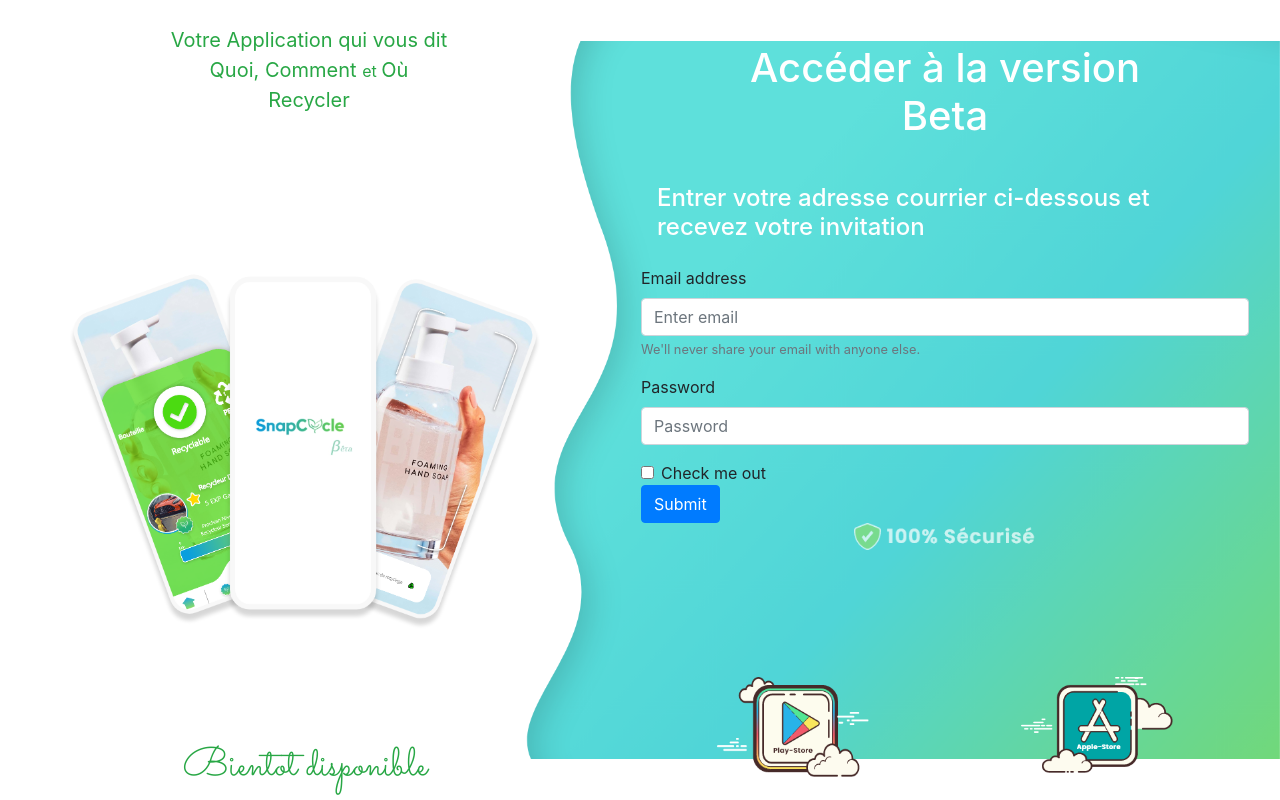
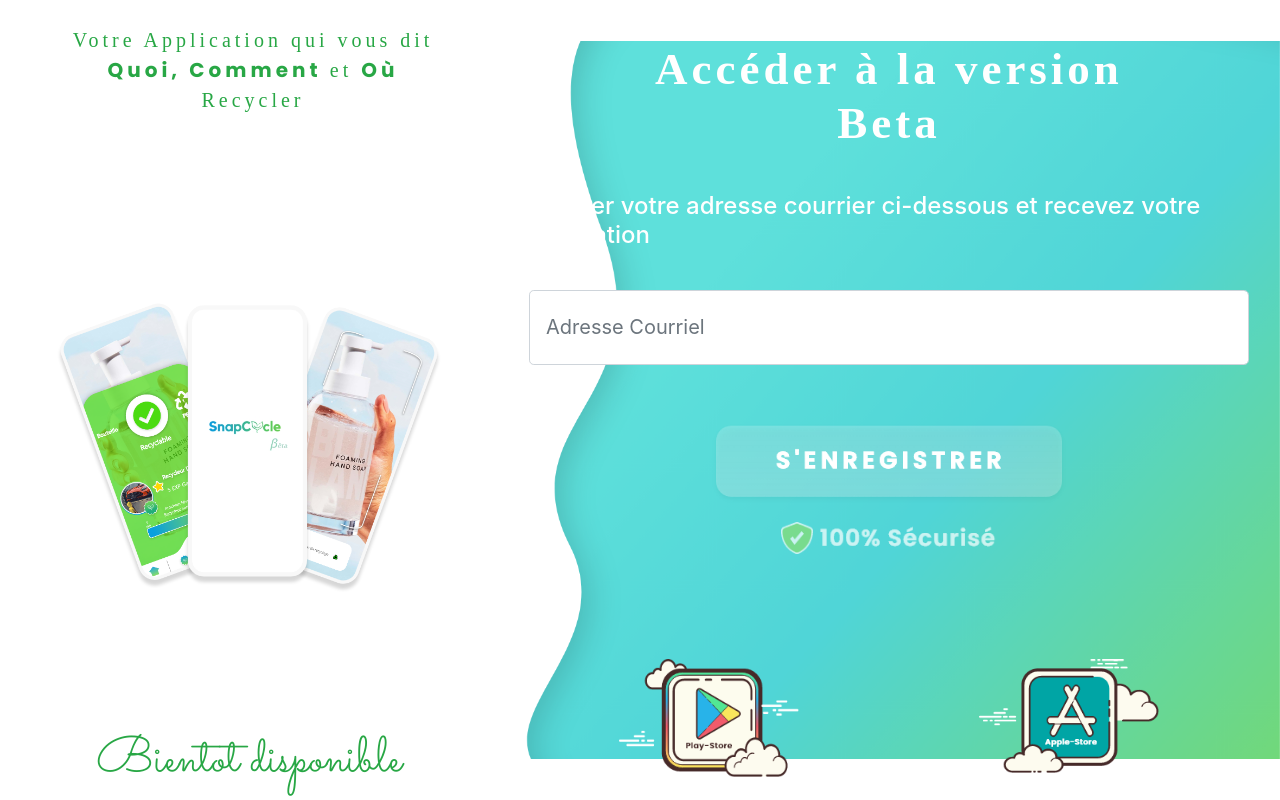
Before and after one commit to KenH2021/snapCycle_deploy, a Django app: page /beta/ in a window 1280 px wide. Run offline with Django 4.2, Linux system fonts and the light colour scheme; parts of the project's set-up code (start-up, migrations or seed data) failed here and were passed over; some libraries are stand-ins or nearby versions.

Commit message:
late night iteration

```diff
--- a/snapcycle/forms.py
+++ b/snapcycle/forms.py
@@ -1,4 +1,6 @@
 from django import forms
 
+
 class EmailForm(forms.Form):
-    email = forms.CharField(label='Adresse Courriel', max_length=100 )
+    email_address = forms.EmailField(label='', widget=forms.EmailInput(
+        attrs={'placeholder': 'Adresse Courriel', 'style': 'width: 90vh;height:75px;', 'class': 'form-control form-control-lg'}))
--- a/snapcycle/static/css/style.css
+++ b/snapcycle/static/css/style.css
@@ -15,38 +15,65 @@
   src: url("../font/Poppins-SemiBold.ttf") format("truetype");
 }
 @font-face {
-    font-family: 'Arial Rounded MT';
-    src: url('../font/Arial_Rounded_MT.ttf') format("truetype");
+  font-family: "Arial Rounded MT";
+  src: url("../font/Arial_Rounded_MT.ttf") format("truetype");
 }
 .nav-link {
-    color: #005A70!important;
+  color: #005a70 !important;
   font-size: 20;
-    font-family:'Arial Rounded MT', Arial,sans-serif;
+  font-family: "Arial Rounded MT", Arial, sans-serif;
 }
 .beta {
   font-size: 20;
   font-family: "Kollektif", "Times New Roman", sans-serif;
 }
-a, a:hover, a:focus, a:active {
+
+.ft-beta-1 {
+  font-size: 50px;
+  font-family: "Sacramento-Regular", "Times New Roman", sans-serif;
+}
+
+.beta-header-right {
+  font-size: 45px;
+  letter-spacing: 4px;
+  font-weight: 600;
+  font-family: "Poppins-Regular", "Times New Roman", sans-serif;
+}
+
+.beta-header-left {
+  font-size: 20px;
+  letter-spacing: 4px;
+  font-family: "Poppins-Regular", "Times New Roman", sans-serif;
+}
+
+.beta-header-left-2 {
+  font-size: 20px;
+  letter-spacing: 4px;
+  font-family: "Poppins-Bold", "Times New Roman", sans-serif;
+}
+
+.thank-header {
+  font-size: 150px;
+  font-family: "Sacramento-Regular", "Times New Roman", sans-serif;
+}
+
+a,
+a:hover,
+a:focus,
+a:active {
   text-decoration: none;
   color: white;
 }
 
-.text-sc{
+.text-sc {
   font-size: 25;
-    color: #005A70;
+  color: #005a70;
   font-family: "Poppins-SemiBold", "Times New Roman", sans-serif;
 }
 
-.ft-beta-1 {
-  font-size: 20;
-  font-family: "Sacramento-Regular", "Times New Roman", sans-serif;
-}
-
-.transition-slide-up{
-    opacity:1;
+.transition-slide-up {
+  opacity: 1;
   transition: 500ms;
-
 }
 
 html.is-animating .transition-fade {
--- a/snapcycle/templates/pages/beta.html
+++ b/snapcycle/templates/pages/beta.html
@@ -75,21 +75,19 @@
                       </h4>
                   </div>
 
-                  <form>
-                    <div class="form-group">
-                      <label for="exampleInputEmail1">Email address</label>
-                      <input type="email" class="form-control" id="exampleInputEmail1" aria-describedby="emailHelp" placeholder="Enter email">
-                      <small id="emailHelp" class="form-text text-muted">We'll never share your email with anyone else.</small>
+                  <form class="py-3" method="post">
+                    {% csrf_token %}
+                    <div class="form-group align-content-center">
+                      <div class="col-5">
+                      </div>
+                      <div class="d-flex justify-content-center text-center">
+                        {{form.as_p}}
+                      </div>
                     </div>
-                    <div class="form-group">
-                      <label for="exampleInputPassword1">Password</label>
-                      <input type="password" class="form-control" id="exampleInputPassword1" placeholder="Password">
+                    <div class="d-flex justify-content-center text-center pt-4">
+                      <input type="image" src="{% static "/beta/BtnRegister.png" %}" name="submit" alt="submit" value="Submit" width="50%" height="60%"/>
                     </div>
-                    <div class="form-check">
-                      <input type="checkbox" class="form-check-input" id="exampleCheck1">
-                      <label class="form-check-label" for="exampleCheck1">Check me out</label>
-                    </div>
-                    <button type="submit" class="btn btn-primary">Submit</button>
+
                   </form>
 
                   <div class="d-flex justify-content-center text-center">
--- a/snapcycle/views.py
+++ b/snapcycle/views.py
@@ -1,6 +1,8 @@
-from django.shortcuts import render
+from django.shortcuts import render, redirect
 from django.http import HttpResponseRedirect
+from django.core.mail import send_mail, BadHeaderError
 from .forms import EmailForm
+from django.http import HttpResponse
 
 
 # Create your views here.
@@ -14,30 +16,34 @@
     return render(request, 'pages/propos.html')
 
 
-def beta(request):
-    context = {}
-    context['form'] = EmailForm()
-    return render(request, 'pages/beta.html', context)
+def contact(request):
+    return render(request, 'pages/contact.html')
 
 
-def email(request):  # a delete/modifier ...
-    return render(request, 'pages/propos.html')
+def mission(request):
+    return render(request, 'pages/mission.html')
 
 
-def get_email(request):
-    # if this is a POST request we need to process the form data
+def thanks(request):
+    return render(request, 'pages/thanks.html')
+
+
+def beta(request):
     if request.method == 'POST':
-        # create a form instance and populate it with data from the request:
         form = EmailForm(request.POST)
-        # check whether it's valid:
+        print
         if form.is_valid():
-            # process the data in form.cleaned_data as required
-            # ...
-            # redirect to a new URL:
-            return HttpResponseRedirect('/thanks/')
-
-    # if a GET (or any other method) we'll create a blank form
-    else:
-        form = EmailForm()
-
-    return render(request, 'pages/beta.html', {'form': form})
+            subject = "New client email"
+            body = {
+                'title': "email",
+                'email': form.cleaned_data['email_address'],
+            }
+            message = "\n".join(body.values())
+            try:
+                send_mail(subject, message, 'elwinmevo@gmail.com',
+                          ['elwinmevopro@gmail.com'])
+            except BadHeaderError:
+                return HttpResponse('Invalid header found.')
+            return redirect("/thanks")
+    form = EmailForm()
+    return render(request, "pages/beta.html", {'form': form})
--- a/snapcycle_web/urls.py
+++ b/snapcycle_web/urls.py
@@ -15,14 +15,15 @@
 """
 from django.contrib import admin
 from django.urls import path
-from snapcycle.views import acceuil, propos, beta, emailOk
+from snapcycle.views import acceuil, contact, mission, propos, beta, thanks
 
 urlpatterns = [
     path('admin/', admin.site.urls),
-    path('', acceuil),
+    path('acceuil/', acceuil),
     path('propos/', propos),
     path('beta/', beta),
-    path('emailOk/', emailOk),
-
+    path('thanks/', thanks),
+    path('contact/', contact),
+    path('mission/', mission),
 
 ]
```
Also changed, not shown: snapcycle/templates/pages/acceuil.html (+17 -15 lines), snapcycle/templates/pages/contact.html (+31 -2 lines), snapcycle/templates/pages/mission.html (+32 -3 lines), snapcycle/templates/pages/propos.html (+26 -3 lines), snapcycle/templates/pages/thanks.html (added, +53 -0 lines), snapcycle/static/contact/Contact.png (added). Lines whose indentation alone changed are shown as unchanged.
